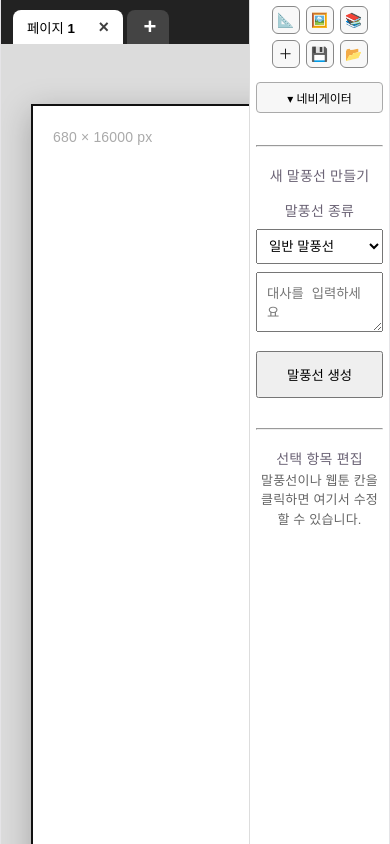
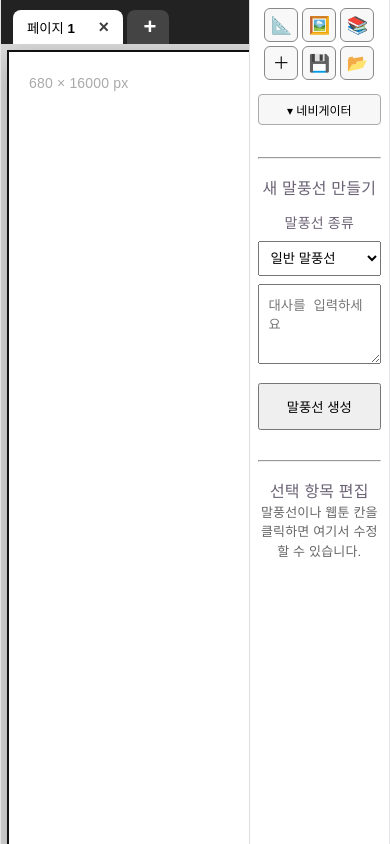
Before and after one commit to qhrtlfdl3-oss/webtoon-Conti, a React (Vite) app: page / in a window 390 px wide. Built offline with nearby package versions, Linux system fonts and the light colour scheme.

Commit message:
모바일 레이아웃 조정

```diff
--- a/src/App.css
+++ b/src/App.css
@@ -457,36 +457,82 @@ hr {
 }
 @media (max-width: 768px) {
   .app {
-    display: flex;
     flex-direction: row;
+    height: 100vh;
+    overflow: hidden;
   }
 
   .main-area {
-    width: 70%;
+    width: 64vw;
+    height: 100vh;
+    min-width: 0;
   }
 
   .sidebar {
-    width: 30%;
-    min-width: 140px;
+    width: 36vw;
+    height: 100vh;
+    padding: 8px;
+    overflow-y: auto;
+    border-left: 1px solid #ddd;
+  }
+
+  .canvas-wrap {
+    height: calc(100vh - 44px);
     padding: 6px;
+    overflow: auto;
+  }
+
+  .zoom-stage {
+    margin: 0 auto 40px;
+  }
+
+  .webtoon-page {
+    transform-origin: top left;
+  }
+
+  .toolbar-row {
+    justify-content: center;
+    gap: 4px;
   }
 
   .tool-icon {
+    width: 34px;
+    height: 34px;
+    font-size: 17px;
+  }
+
+  .navigator-box.small {
+    width: 100%;
+  }
+
+  .navigator-preview.small {
+    width: 18px;
+    height: 160px;
+    margin: 6px auto;
+  }
+
+  .zoom-row {
+    display: grid;
+    grid-template-columns: minmax(0, 1fr) 28px 24px;
+    gap: 4px;
+    width: 100%;
+  }
+
+  .zoom-row input[type="range"] {
+    width: 100%;
+    min-width: 0;
+  }
+
+  .zoom-percent {
     width: 28px;
-    height: 28px;
-    font-size: 14px;
+    font-size: 11px;
   }
 
   .sidebar h3 {
-    font-size: 14px;
+    font-size: 16px;
   }
 
   .sidebar textarea {
-    height: 60px;
-  }
-
-  .navigator-preview.small {
-    width: 40px;
-    height: 75px;
+    height: 80px;
   }
 }
```
